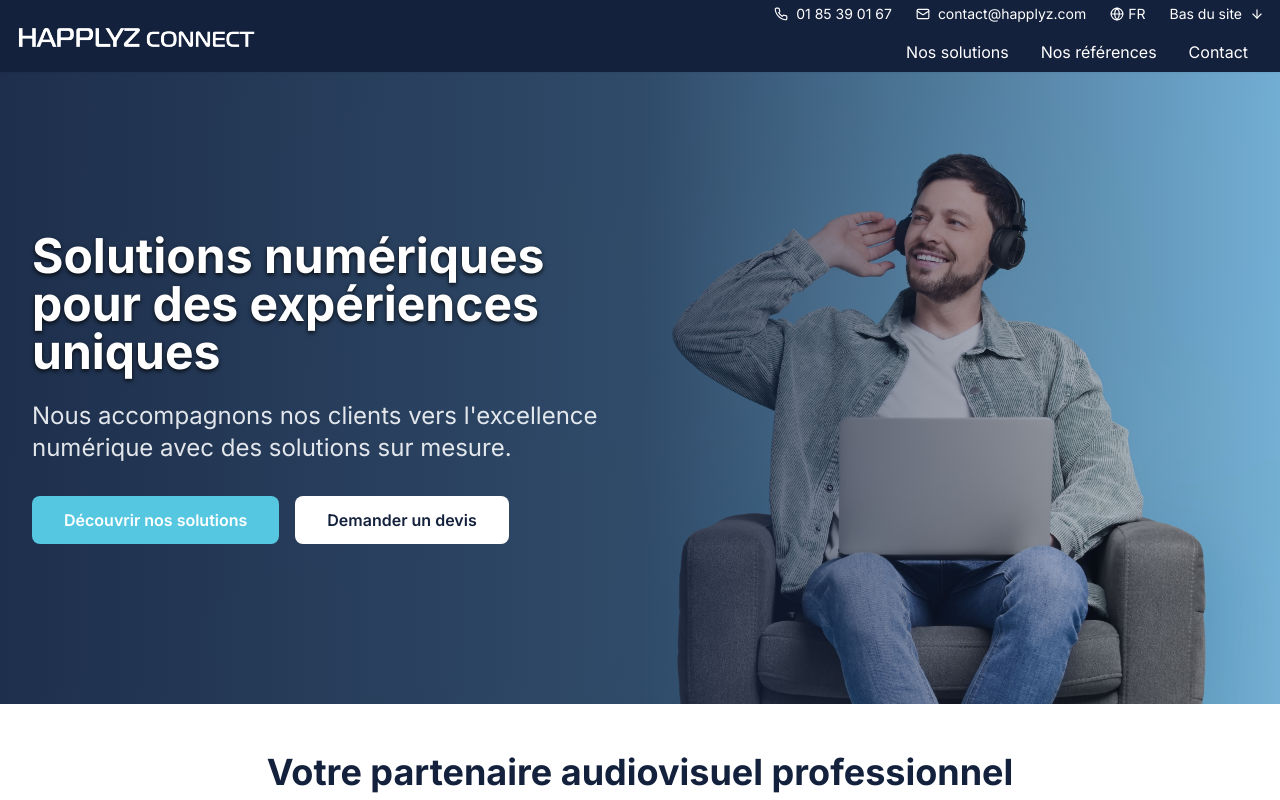
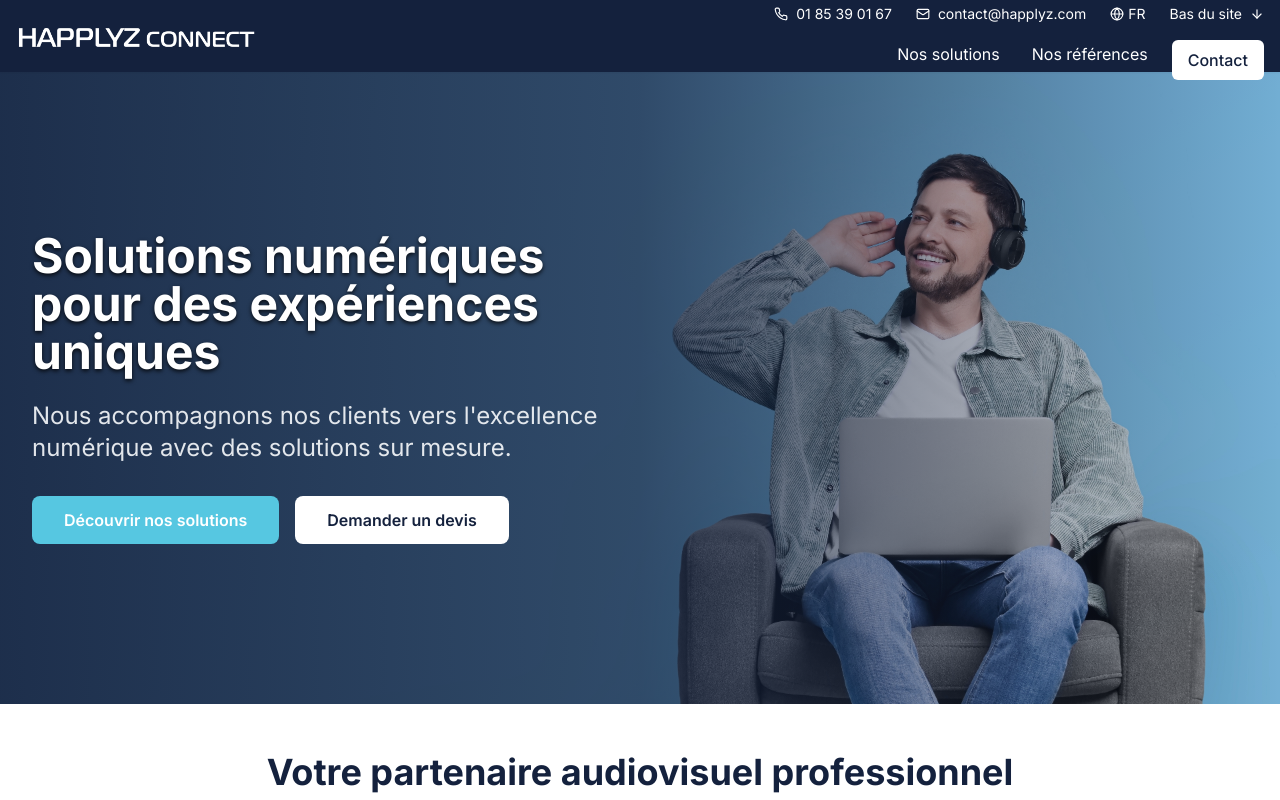
Before and after one commit to happlyzconnect/website-happlyzconnect, a React (Vite) app: page / in a window 1280 px wide. Shown: the top 800 px of the page. Built offline with nearby package versions, Linux system fonts and the light colour scheme.

Commit message:
Refactor contact button style
Updates the contact button in the header with a new style, featuring a white square and dark blue text.

```diff
--- a/src/components/Navigation.tsx
+++ b/src/components/Navigation.tsx
@@ -1,4 +1,3 @@
-
 import { useState } from "react";
 import { Menu, X, Phone, Mail, Globe, ArrowDown, Tv, Users, GraduationCap } from "lucide-react";
 import { useScrollDirection } from "@/hooks/useScrollDirection";
@@ -240,10 +239,9 @@ export const Navigation = () => {
 
               <button
                 onClick={handleContactClick}
-                className="px-4 pb-3 hover:text-[#56C7E1] text-white transition-colors relative group"
+                className="bg-white text-[#14213D] font-medium px-4 py-2 rounded-md hover:bg-opacity-90 transition-colors ml-2"
               >
                 Contact
-                <span className="absolute bottom-0 left-0 w-full h-[5px] bg-[#56C7E1] opacity-0 group-hover:opacity-100 transition-all duration-300"></span>
               </button>
             </div>
           </div>
@@ -315,7 +313,7 @@ export const Navigation = () => {
               </Link>
               <button
                 onClick={handleContactClick}
-                className="px-4 py-2 text-white hover:text-[#56C7E1] text-left"
+                className="mx-4 my-2 bg-white text-[#14213D] font-medium px-4 py-2 rounded-md hover:bg-opacity-90 transition-colors text-left"
               >
                 Contact
               </button>
```
